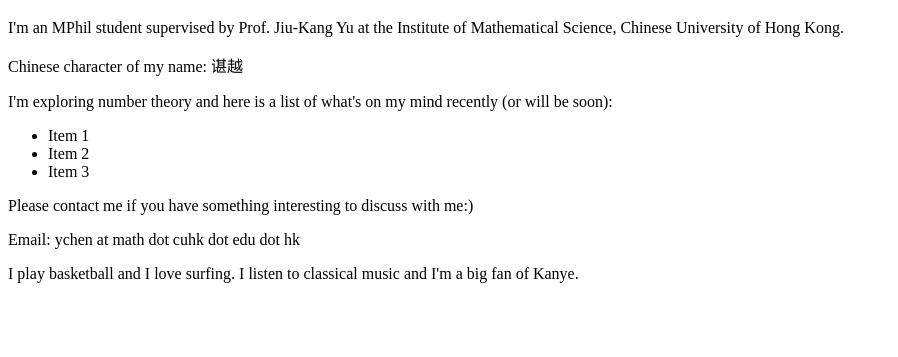
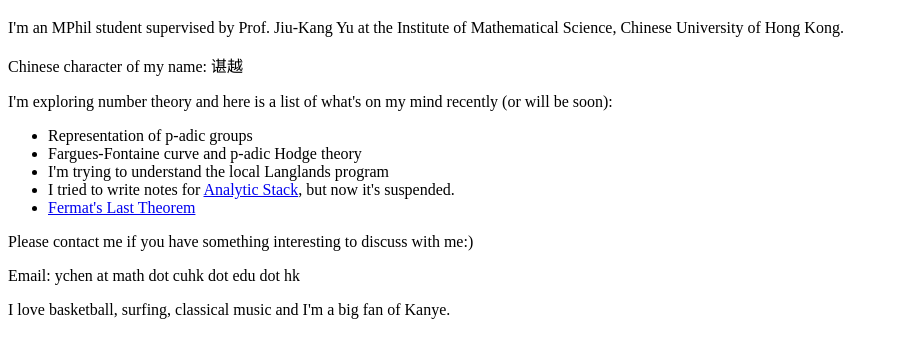
Before and after one commit to ChernYue0401/ChenYue-math.github.io, a plain HTML site: page index.html in a window 1280 px wide. Shown: the part 61-418 px from the top of the page, without its empty margins (0-898 px from the left). Drawn offline with Linux system fonts and the light colour scheme.

Commit message:
Update index.html

```diff
--- a/index.html
+++ b/index.html
@@ -11,13 +11,14 @@
     <p>Chinese character of my name: 谌越</p>
     <p>I'm exploring number theory and here is a list of what's on my mind recently (or will be soon):</p>
     <ul>
-        <li>Item 1</li>
-        <li>Item 2</li>
-        <li>Item 3</li>
-        <!-- Add more items as needed -->
+        <li>Representation of p-adic groups</li>
+        <li>Fargues-Fontaine curve and p-adic Hodge theory</li>
+        <li>I'm trying to understand the local Langlands program</li>
+        <li>I tried to write notes for <a href="https://www.youtube.com/playlist?list=PLx5f8IelFRgGmu6gmL-Kf_Rl_6Mm7juZO">Analytic Stack</a>, but now it's suspended.</li>
+        <li><a href="http://faculty.bicmr.pku.edu.cn/~lxiao/2020fall/2020fall.htm">Fermat's Last Theorem</a></li>
     </ul>
     <p>Please contact me if you have something interesting to discuss with me:)</p>
     <p>Email: ychen at math dot cuhk dot edu dot hk</p>
-    <p>I play basketball and I love surfing. I listen to classical music and I'm a big fan of Kanye.</p>
+    <p>I love basketball, surfing, classical music and I'm a big fan of Kanye.</p>
 </body>
 </html>
```
